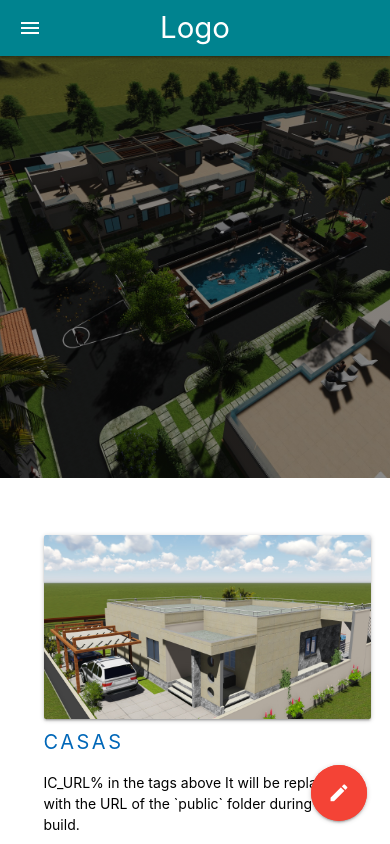
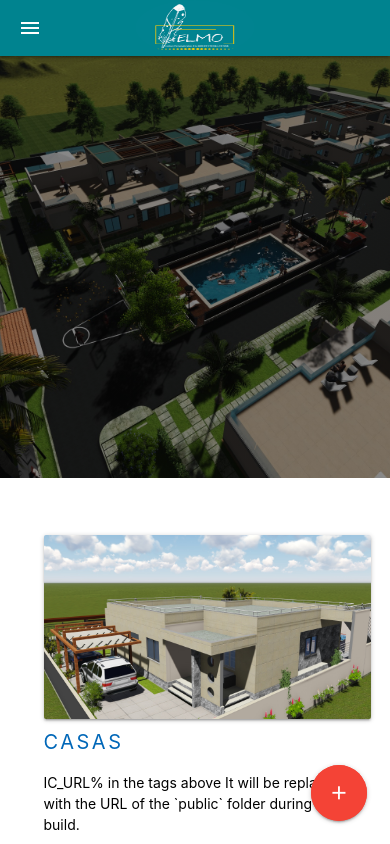
Before and after one commit to Tito-DM/elmoprojectos, a React (Create React App) app: page / in a window 390 px wide. Shown: the top 844 px of the page. Built offline with nearby package versions, Linux system fonts and the light colour scheme.

Commit message:
change icon of floating b and add logo

```diff
--- a/src/components/FloatButtom/FloatButtom.js
+++ b/src/components/FloatButtom/FloatButtom.js
@@ -11,7 +11,7 @@ const FloatButtom = () => {
 	return (
 		<div className="fixed-action-btn ">
 			<Link to='#' className="btn-floating btn-large red pulse">
-				<i className="large material-icons">mode_edit</i>
+				<i className="large material-icons">add</i>
 			</Link>
 			<ul>
 				<li>
@@ -25,9 +25,9 @@ const FloatButtom = () => {
 					</Link>
 				</li>
 				<li>
-					<Link to='https://react-cn.github.io/react/tips/if-else-in-JSX.html' className="btn-floating blue">
+					<a href='https://www.facebook.com/elmoprojectos.arqdesign' className="btn-floating blue"  target="_blank">
 						<i className="fab fa-facebook-f"></i>
-					</Link>
+					</a>
 				</li>
 			</ul>
 		</div>
--- a/src/components/HomeCard/HomeCard2.js
+++ b/src/components/HomeCard/HomeCard2.js
@@ -9,7 +9,7 @@ const HomeCard2 = ({ img, title, description }) => {
 				<h3 className="text">{title}</h3>
 				<p>{description}</p>
 				<Link to={`/projectolist/${title}`}>
-					Learn More <i className=" material-icons">chevron_right</i>
+					Mais... <i className=" material-icons">chevron_right</i>
 				</Link>
 			</div>
 		</Fragment>
--- a/src/components/NavBar/NavBar.js
+++ b/src/components/NavBar/NavBar.js
@@ -2,6 +2,7 @@ import React, { useEffect,Fragment } from "react";
 import "materialize-css/dist/css/materialize.min.css";
 import "./NavBar.scss";
 import M from "materialize-css";
+import logo from "../../asset/img/logo.jpg";
 import { Link } from "react-router-dom";
 const NavBar = () => {
 	useEffect(() => {
@@ -14,9 +15,9 @@ const NavBar = () => {
 		<div className="navbar-fixed">
 			<nav>
 				<div className="nav-wrapper cyan darken-3 ">
-					<a href="#!" className="brand-logo">
-						Logo
-					</a>
+					<Link to ="/" className="brand-logo ">
+						<img src={logo} alt="LOGO" style={{width:"120px", height:"120px" ,borderRadius:"50%"}} className="logo"/>
+					</Link>
 					<a href="!#" data-target="slide-out" className="sidenav-trigger">
 						<i className="material-icons">menu</i>
 					</a>
--- a/src/components/NavBar/NavBar.scss
+++ b/src/components/NavBar/NavBar.scss
@@ -27,18 +27,11 @@
     margin-top: 5px !important;
 }
 
-@media only screen and (max-width: 425px){
+@media only screen and (max-width: 768px){
     .logo{
-        &-img{
-            width: 240px;
-            height: 91px;
-        }
-
-        &-direction{
-            top: -35px;
-            left: 32% !important;
-        }
-
+    width: 120px !important;
+    height: 55px !important;
+    /* border-radius: 50%; */
 
     }
 }
--- a/src/components/SlideShow/SlideShow.scss
+++ b/src/components/SlideShow/SlideShow.scss
@@ -74,7 +74,7 @@
 		position: absolute;
 		opacity: 0;
 		top: -10px;
-		left: 800px;
+		left: 600px;
 		width: 100%;
 	}
 
```
